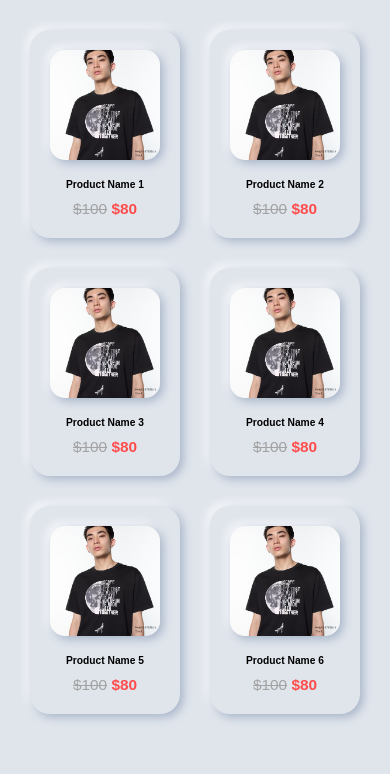
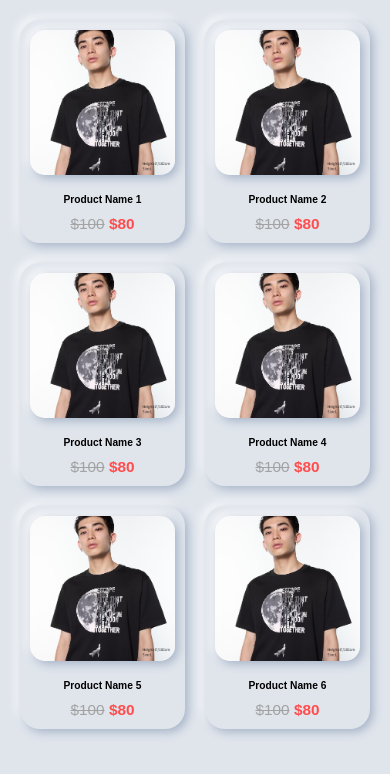
Before and after one commit to yhogakafi/yhogakafi.github.io, a plain HTML site: page apps/product-card.html in a window 390 px wide. Drawn offline with Linux system fonts and the light colour scheme.

Commit message:
Update product-card.html

```diff
--- a/apps/product-card.html
+++ b/apps/product-card.html
@@ -68,17 +68,21 @@
             .product-name, .product-info {
                 font-size: 0.8em;
             }
-            .product-card, .product-image img {
+            .product-card {
+                padding: 10px;
+                box-shadow: 3px 3px 10px #a3b1c6, -3px -3px 10px #ffffff;
+            }
+            .product-image img {
                 box-shadow: 3px 3px 10px #a3b1c6, -3px -3px 10px #ffffff;
             }
             body {
-                padding: 30px;
+                padding: 20px;
             }
             .product-grid {
-                gap: 30px;
+                gap: 20px;
             }
             .product-card {
-                flex: 1 1 calc(30% - 40px); /* For mobile browsers */
+                flex: 1 1 calc(50% - 40px); /* For mobile browsers */
             }
         }
     </style>
```
